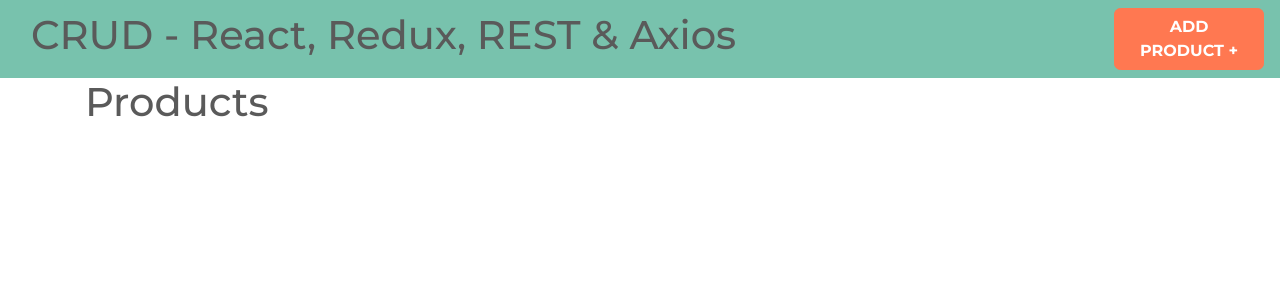
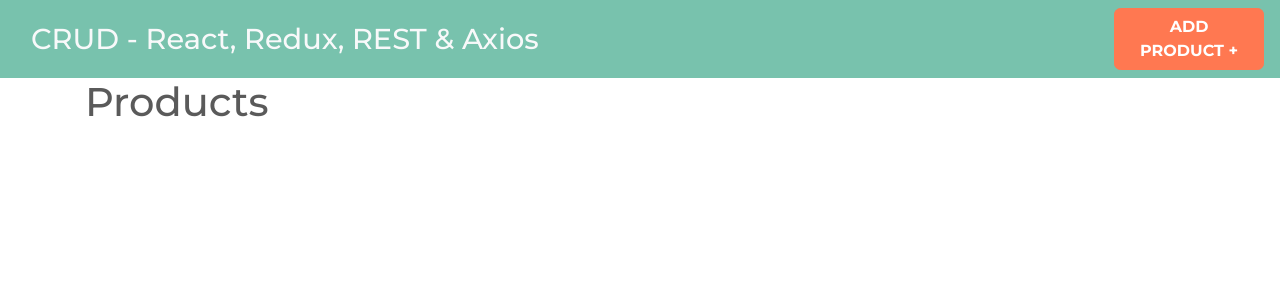
Before and after one commit to JKBustillo/crud-redux, a React (Create React App) app: page / in a window 1280 px wide. Shown: the top 300 px of the page. Built offline with nearby package versions, Linux system fonts and the light colour scheme.

Commit message:
feat: Link

```diff
--- a/src/components/Header.js
+++ b/src/components/Header.js
@@ -1,15 +1,16 @@
 import React from 'react';
+import { Link } from 'react-router-dom';
 
 const Header = () => {
     return (
         <nav className="navbar navbar-expand-lg navbar-dark bg-primary justify-content-betweent">
             <div className="container">
-                <h1>CRUD - React, Redux, REST & Axios</h1>
+                <h1><Link to="/" className="text-light">CRUD - React, Redux, REST & Axios</Link></h1>
             </div>
 
-            <a  href="/products/new"
+            <Link  to="/products/new"
                 className="btn btn-danger nuevo-post d-block d-md-inline-block"
-            >Add product &#43;</a>
+            >Add product &#43;</Link>
         </nav>
     );
 }
```
